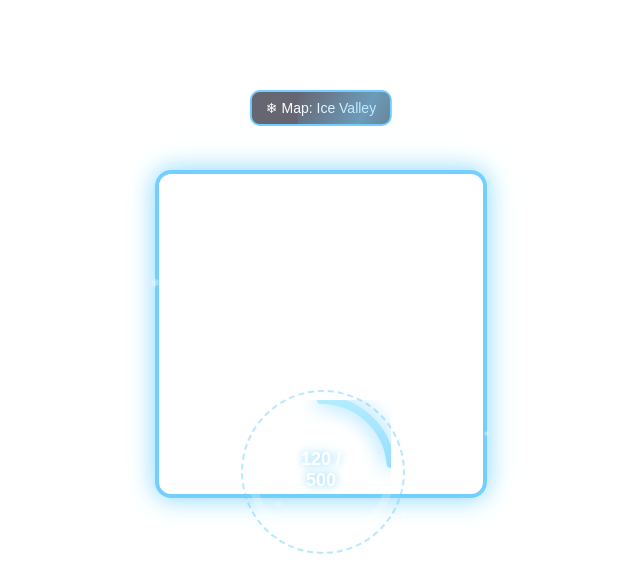
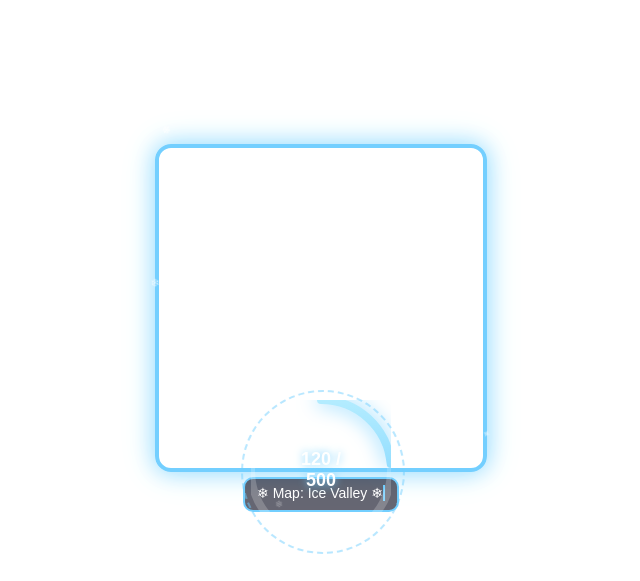
Before and after one commit to mbingsdk/wit, a plain HTML site: page overlay_penguin_portrait_futuristic.html in a window 1280 px wide. Shown: the top 581 px of the page, without its empty margins (319-959 px from the left). Drawn offline with Linux system fonts and the light colour scheme.

Commit message:
Update overlay_penguin_portrait_futuristic.html

```diff
--- a/overlay_penguin_portrait_futuristic.html
+++ b/overlay_penguin_portrait_futuristic.html
@@ -22,38 +22,12 @@
       position: relative;
     }
 
-    /* MAP INFO */
-    .map-info {
-      position: absolute;
-      top: 10px;
-      left: 50%;
-      transform: translateX(-50%);
-      padding: 8px 14px;
-      border: 2px solid #73cfff;
-      border-radius: 10px;
-      background: rgba(0,0,20,0.6);
-      color: #fff;
-      font-size: 14px;
-      overflow: hidden;
-    }
-    .map-info::after {
-      content: "";
-      position: absolute;
-      top: 0; left: -100%;
-      width: 100%; height: 100%;
-      background: linear-gradient(120deg, transparent, rgba(115,207,255,0.5), transparent);
-      animation: scan 3s linear infinite;
-    }
-    @keyframes scan {
-      100% { left: 100%; }
-    }
-
     /* GAME FRAME */
     .game-frame {
       width: 90%;
       height: 50%;
       position: absolute;
-      top: 14%;
+      top: 10%;
       left: 50%;
       transform: translateX(-50%);
       border: 4px solid #73cfff;
@@ -64,6 +38,36 @@
     @keyframes neonPulse {
       from { box-shadow: 0 0 10px #73cfff, 0 0 20px #b3ecff; }
       to { box-shadow: 0 0 25px #a3dfff, 0 0 40px #e0f7ff; }
+    }
+
+    /* MAP INFO (typing style) */
+    .map-info {
+      position: absolute;
+      top: 62%;
+      left: 50%;
+      transform: translateX(-50%);
+      padding: 6px 12px;
+      border: 2px solid #73cfff;
+      border-radius: 10px;
+      background: rgba(0,0,20,0.6);
+      color: #fff;
+      font-size: 14px;
+      white-space: nowrap;
+      overflow: hidden;
+      width: fit-content;
+      max-width: 80%;
+      text-align: center;
+    }
+    .map-text {
+      display: inline-block;
+      border-right: 2px solid #73cfff;
+      white-space: nowrap;
+      overflow: hidden;
+      animation: blinkCursor 0.8s infinite;
+    }
+    @keyframes blinkCursor {
+      0%, 50% { border-color: #73cfff; }
+      51%, 100% { border-color: transparent; }
     }
 
     /* FOLLOWER TARGET */
@@ -177,11 +181,11 @@
 </head>
 <body>
   <div class="container" id="overlay-container">
-    <!-- Map Info -->
-    <div class="map-info">❄ Map: Ice Valley</div>
-
     <!-- Game Screen -->
     <div class="game-frame"></div>
+
+    <!-- Map Info (typing effect) -->
+    <div class="map-info"><span class="map-text" id="map-text"></span></div>
 
     <!-- Follower Target -->
     <div class="follower-target">
@@ -262,10 +266,8 @@
       { icon: '<i class="fab fa-instagram"></i>', text: '@instagram' },
       { icon: '<i class="fab fa-discord"></i>', text: '@discord' }
     ];
-
     const socialItem = document.getElementById('social-item');
     let index = 0;
-
     function showNextSocial() {
       socialItem.style.opacity = 0;
       setTimeout(() => {
@@ -273,12 +275,39 @@
         socialItem.innerHTML = `${icon} ${text}`;
         socialItem.style.opacity = 1;
       }, 500);
-
       index = (index + 1) % socials.length;
     }
-
     showNextSocial();
     setInterval(showNextSocial, 3000);
+
+    // Map info typing + retyping every 15s
+    const mapTextEl = document.getElementById('map-text');
+    const mapName = "❄ Map: Ice Valley ❄";
+    let charIndex = 0;
+    let typing = true;
+
+    function typeMap() {
+      if (typing) {
+        if (charIndex < mapName.length) {
+          mapTextEl.textContent = mapName.substring(0, charIndex + 1);
+          charIndex++;
+          setTimeout(typeMap, 100);
+        } else {
+          typing = false;
+          setTimeout(typeMap, 15000); // wait 15s before deleting
+        }
+      } else {
+        if (charIndex > 0) {
+          mapTextEl.textContent = mapName.substring(0, charIndex - 1);
+          charIndex--;
+          setTimeout(typeMap, 50);
+        } else {
+          typing = true;
+          setTimeout(typeMap, 500);
+        }
+      }
+    }
+    typeMap();
   </script>
 </body>
 </html>
```
